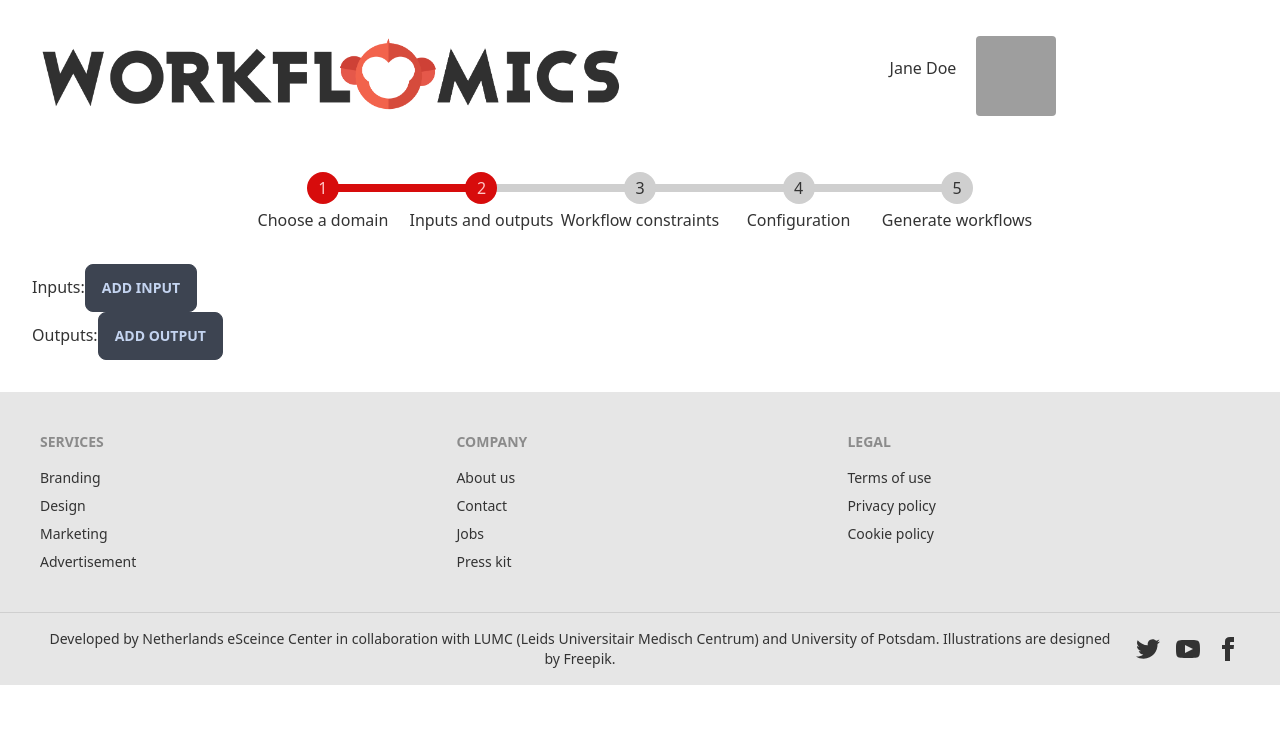
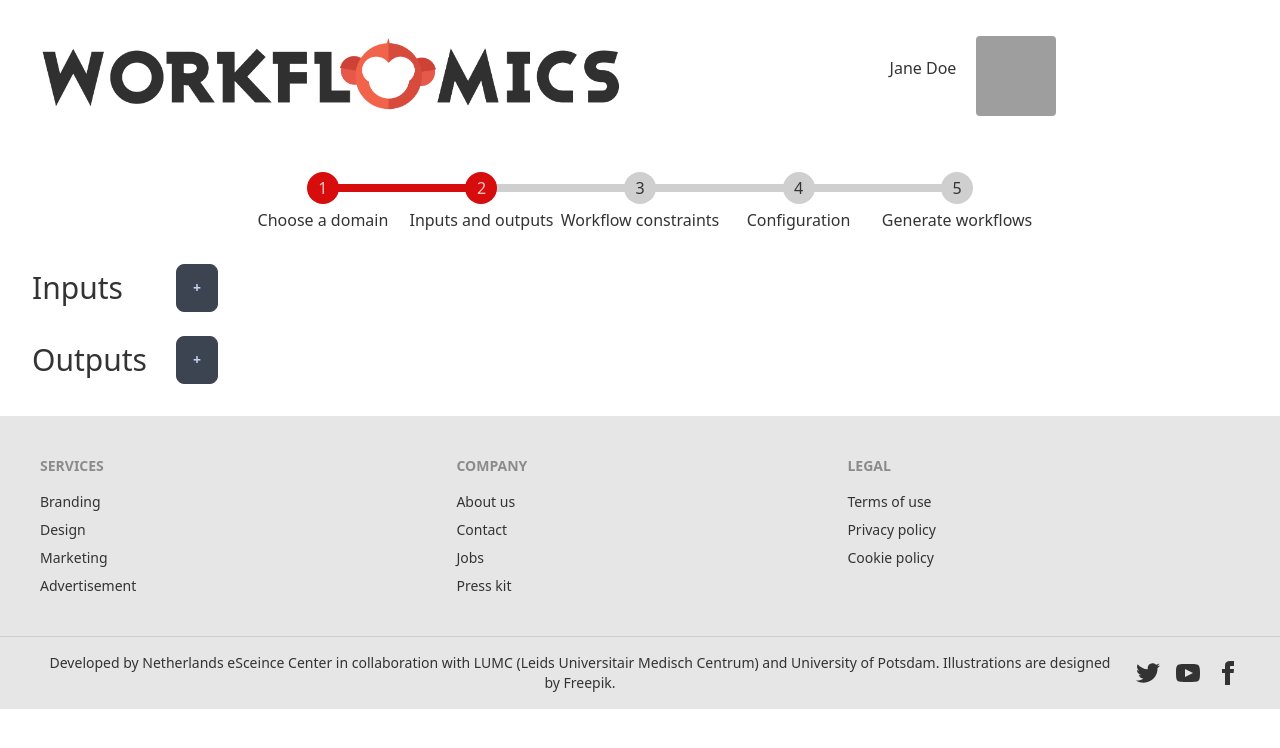
Before and after one commit to Workflomics/workflomics-frontend, a React (Create React App) app: page /explore/inputs-outputs in a window 1280 px wide. Shown: the top 748 px of the page. Built offline with nearby package versions, Linux system fonts and the light colour scheme; grey boxes are pictures that could not be loaded.

Commit message:
Input/output selection layout and event handling

```diff
--- a/src/components/TreeSelectionBox.tsx
+++ b/src/components/TreeSelectionBox.tsx
@@ -3,16 +3,16 @@ import * as React from 'react';
 export interface TreeNode {
   id: string;
   label: string;
-  subsets: Array<TreeNode>;
-  filteredSubsets: Array<TreeNode>;
+  subsets: Array<TreeNode> | undefined;
+  filteredSubsets: Array<TreeNode> | undefined;
 }
 
-const TreeSelectionBox: React.FC<any> = ({nodes, value, onChange}) => {
+const TreeSelectionBox: React.FC<any> = ({nodes, value, onChange, placeholder}) => {
   const dropdownRef = React.useRef<HTMLDivElement>(null);
+  const [currentValue, setCurrentValue] = React.useState<TreeNode>(value);
   const [filter, setFilter] = React.useState<string>("");
   const [filteredNodes, setFilteredNodes] = React.useState<Array<TreeNode>>([]);
   const [isDropDownOpen, setIsDropDownOpen] = React.useState<boolean>(false);
-  const [isValueSelected, setValueSelected] = React.useState<boolean>(value !== undefined);
 
   const handleSearch = (event: React.ChangeEvent<HTMLInputElement>) => {
     const { value } = event.target;
@@ -22,15 +22,20 @@ const TreeSelectionBox: React.FC<any> = ({nodes, value, onChange}) => {
   };
 
   const filterNodes = (nodes: Array<TreeNode>, filter: string): Array<TreeNode> => {
-    console.log(filter);
     const items: Array<TreeNode> = [];
+    const lcFilter = filter.toLowerCase();
     nodes.forEach(node => {
       node.filteredSubsets = node.subsets ? filterNodes(node.subsets, filter) : [];
-      if (node.label.includes(filter) || node.filteredSubsets.length > 0) {
+      if (node.label.toLowerCase().includes(lcFilter) || node.filteredSubsets.length > 0 || lcFilter === "") {
         items.push(node);
       }
     })
     return items;
+  };
+
+  const handleFocus = (): void => {
+    setIsDropDownOpen(true);
+    setFilteredNodes(filterNodes(nodes, filter)); // initialize filtered nodes
   };
 
   const handleBlur = (): void => {
@@ -41,16 +46,23 @@ const TreeSelectionBox: React.FC<any> = ({nodes, value, onChange}) => {
     }, 0);
   };
 
-  const currentText = !isDropDownOpen && isValueSelected ? value : filter;
+  const onSelectNode = (node: TreeNode) => {
+    console.log(node.id);
+    setCurrentValue(node);
+    onChange(node);
+    setIsDropDownOpen(false);
+  };
+
+  const currentText = !isDropDownOpen && currentValue.id !== "" ? currentValue.label : filter;
 
   const renderSubNodes = (nodes:any) => {
     return (
-      <ul className="dropdown-content p-1 w-60">
+      <ul className="dropdown-content menu menu-compact p-1 w-60">
         {nodes.map((node: TreeNode) => (
             (<li className="pl-6" key={node.label}>
                 { node.filteredSubsets && node.filteredSubsets.length > 0 ?
                     (<details><summary>{node.label}</summary>{ renderSubNodes(node.filteredSubsets) }</details>) :
-                    (<span>{node.label}</span>)
+                    (<button onClick={() => onSelectNode(node)}>{node.label}</button>)
                 }
               </li>)
             ))
@@ -63,8 +75,8 @@ const TreeSelectionBox: React.FC<any> = ({nodes, value, onChange}) => {
     <div className="relative" onBlur={handleBlur}>
       {/* Textbox that displays value, allows filter */}
       <input type="text" value={currentText} onChange={handleSearch}
-          onFocus={() => setIsDropDownOpen(true)}
-          placeholder="Search..." className="input input-bordered w-80 m-1"></input>
+          onFocus={() => handleFocus()}
+          placeholder={placeholder} className="input input-bordered w-80 m-1"></input>
 
       {/* Dropdown with tree */}
       { isDropDownOpen && <div className="absolute border bg-white shadow rounded w-80 m-1 z-10" ref={dropdownRef}>
--- a/src/components/explore/InputOutputSelection.tsx
+++ b/src/components/explore/InputOutputSelection.tsx
@@ -2,9 +2,9 @@ import * as React from 'react';
 import { observer } from 'mobx-react-lite';
 import { useStore } from '../../store';
 import { DataTax } from '../../stores/DataTaxStore';
-import { TreeSelectionBox } from '../TreeSelectionBox';
+import { TreeNode, TreeSelectionBox } from '../TreeSelectionBox';
 
-const InputsOutputSelection: React.FC<any> = observer(({value}) => {
+const InputsOutputSelection: React.FC<any> = observer(({value, onChange}) => {
   let { dataTaxStore } = useStore();
   const dataTaxs: DataTax[] = dataTaxStore.availableDataTax;
 
@@ -12,10 +12,20 @@ const InputsOutputSelection: React.FC<any> = observer(({value}) => {
     dataTaxStore.fetchData();
   }, [dataTaxStore]);
 
+  const onTypeChange = (node: TreeNode) => {
+    value[0] = {id: node.id, label: node.label}
+  };
+
+  const onFormatChange = (node: TreeNode) => {
+    value[1] = {id: node.id, label: node.label}
+  };
+
   return (
     <div>
-      {dataTaxs.length > 0 && <TreeSelectionBox nodes={dataTaxStore.availableDataTax[0].subsets} value={value[0]} />}
-      {dataTaxs.length > 0 && <TreeSelectionBox nodes={dataTaxStore.availableDataTax[1].subsets} value={value[1]} />}
+      {dataTaxs.length > 0 && <TreeSelectionBox nodes={dataTaxStore.availableDataTax[0].subsets} value={value[0]}
+        onChange={(node: TreeNode) => onTypeChange(node)} placeholder="Type" />}
+      {dataTaxs.length > 0 && <TreeSelectionBox nodes={dataTaxStore.availableDataTax[1].subsets} value={value[1]}
+        onChange={(node: TreeNode) => onFormatChange(node)} placeholder="Format" />}
     </div>
   );
 });
--- a/src/components/explore/InputsOutputs.tsx
+++ b/src/components/explore/InputsOutputs.tsx
@@ -10,8 +10,8 @@ const InputsOutputs: React.FC<any> = observer((props) => {
   let { exploreDataStore } = useStore();
   const workflowConfig: WorkflowConfig = exploreDataStore.workflowConfig;
 
-  const addInput = () => workflowConfig.inputs.push([undefined, undefined]);
-  const addOutput = () => workflowConfig.outputs.push([undefined, undefined]);
+  const addInput = () => workflowConfig.inputs.push([{id:"",label:""}, {id:"",label:""}]);
+  const addOutput = () => workflowConfig.outputs.push([{id:"",label:""}, {id:"",label:""}]);
 
   return (
     <div>
@@ -19,22 +19,26 @@ const InputsOutputs: React.FC<any> = observer((props) => {
       <ExplorationProgress index={1} />
 
       <div className="m-8">
-        <div className="overflow-x-auto text-left">
+        <div className="overflow-x-auto text-left space-y-6">
 
-          <div>
-            <span>Inputs:</span>
+          <div className="flex items-center space-x-4">
+            <span className="text-3xl flex-grow-0 w-32">Inputs</span>
+            <div className="flex flex-grow items-center">
               { workflowConfig.inputs.map((input: [InputOutputTypes | undefined, InputOutputFormats | undefined], index:number) => {
                   return (<InputsOutputSelection key={index} value={input} />)
                 })}
-            <button className="btn" onClick={() => addInput()}>Add input</button>
+              <button className="btn" onClick={() => addInput()}>+</button>
+            </div>
           </div>
 
-          <div>
-            <span>Outputs:</span>
+          <div className="flex items-center space-x-4">
+            <span className="text-3xl flex-grow-0 w-32">Outputs</span>
+            <div className="flex flex-grow items-center">
               { workflowConfig.outputs.map((output: [InputOutputTypes | undefined, InputOutputFormats | undefined], index:number) => {
                   return (<InputsOutputSelection key={index} value={output} />)
                 })}
-            <button className="btn" onClick={() => addOutput()}>Add output</button>
+              <button className="btn" onClick={() => addOutput()}>+</button>
+            </div>
           </div>
         </div>
       </div>
```
Lines whose indentation alone changed are shown as unchanged.
